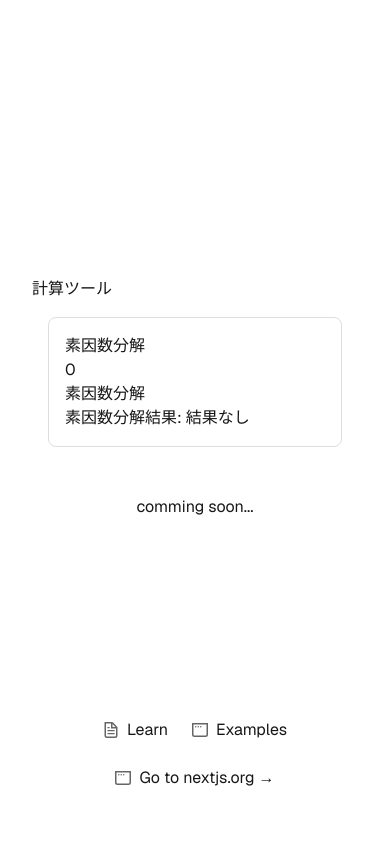
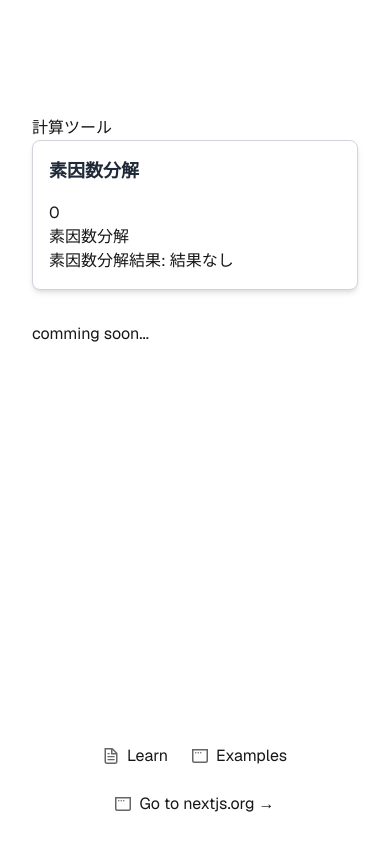
Before and after one commit to manabeai/compete-utils, a Next.js app: page / in a window 390 px wide. Built offline with nearby package versions, Linux system fonts and the light colour scheme.

Commit message:
関数名を調整

```diff
--- a/app/components/util-list.tsx
+++ b/app/components/card-list.tsx
@@ -1,20 +1,20 @@
 import React from "react";
 import Factorization from "./utils/factorization";
-import { CardFrame, CardFrameProps } from "./util-card-frame";
+import { Card, CardProps } from "./card";
 
-const FactorizationProps: CardFrameProps = {
+const FactorizationProps: CardProps = {
     title: "素因数分解",
     children: <Factorization />
 }
 
-const utilList = [
-    { id: 1, component: <CardFrame {...FactorizationProps} /> }
+const cards = [
+    { id: 1, component: <Card {...FactorizationProps} /> }
 ];
 
-const UtilList: React.FC = () => {
+const CardList: React.FC = () => {
     return (
         <div>
-            {utilList.map((util) => (
+            {cards.map((util) => (
                 <div key={util.id}>
                     {util.component}
                 </div>
@@ -23,4 +23,4 @@ const UtilList: React.FC = () => {
     );
 };
 
-export default UtilList;
+export default CardList;
--- /dev/null
+++ b/app/components/card.tsx
@@ -0,0 +1,14 @@
+import React from "react";
+export type CardProps = {
+    title: string;
+    children: React.ReactNode;
+};
+
+export const Card = ({ title, children }: CardProps) => {
+    return (
+        <div className="aspect-w-4 aspect-h-6 border border-gray-300 rounded-lg shadow-md p-4 bg-white">
+            <h3 className="text-lg font-semibold text-gray-800 mb-4">{title}</h3>
+            <div className="flex flex-col justify-between h-full">{children}</div>
+        </div>
+    );
+};
--- a/app/components/util-card-frame.tsx
+++ /dev/null
@@ -1,14 +0,0 @@
-import React from "react";
-export type CardFrameProps = {
-    title: string;
-    children: React.ReactNode;
-};
-
-export const CardFrame = ({ title, children }: CardFrameProps) => {
-    return (
-        <div style={{ border: "1px solid #ddd", padding: "16px", margin: "16px", borderRadius: "8px" }}>
-            <h3>{title}</h3>
-            {children}
-        </div>
-    );
-};
--- a/app/page.tsx
+++ b/app/page.tsx
@@ -1,17 +1,17 @@
 "use client"
 import Image from "next/image";
 import nextConfig from "../next.config"
-import UtilList from "./components/util-list";
+import CardList from "./components/card-list";
 const BASE_PATH = nextConfig.basePath || "";
 
 
 export default function Home() {
   return (
-    <div className="grid grid-rows-[20px_1fr_20px] items-center justify-items-center min-h-screen p-8 pb-20 gap-16 sm:p-20 font-[family-name:var(--font-geist-sans)]">
-      <main className="flex flex-col gap-8 row-start-2 items-center sm:items-start">
+    <div className="grid grid-rows-[20px_1fr_20px] items-start justify-items-start min-h-screen p-8 pb-20 gap-16 sm:p-20 font-[family-name:var(--font-geist-sans)]">
+      <main className="flex flex-col gap-8 row-start-2 items-start sm:items-start">
       <div>
             <h1>計算ツール</h1>
-            <UtilList />
+            <CardList />
         </div>
 
         <div>
--- a/package.json
+++ b/package.json
@@ -14,6 +14,7 @@
     "build-storybook": "storybook build"
   },
   "dependencies": {
+    "@tailwindcss/aspect-ratio": "^0.4.2",
     "mathjs": "^14.0.1",
     "next": "^15.1.3",
     "react": "^19.0.0",
```
Also changed, not shown: 1 other file (tests, documents, lock files or other folders).
